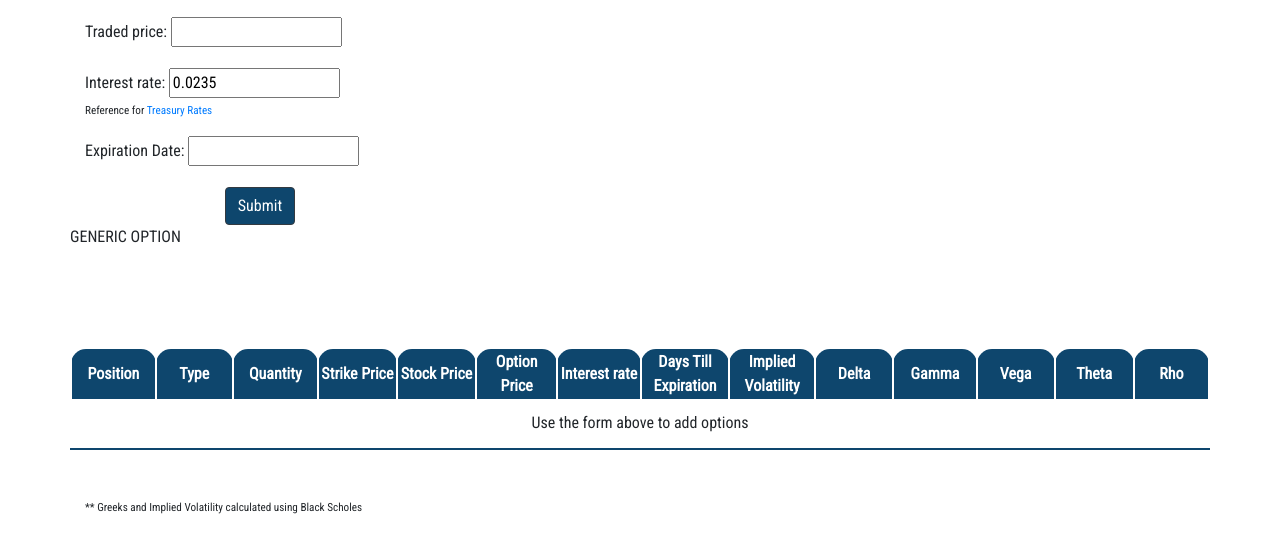
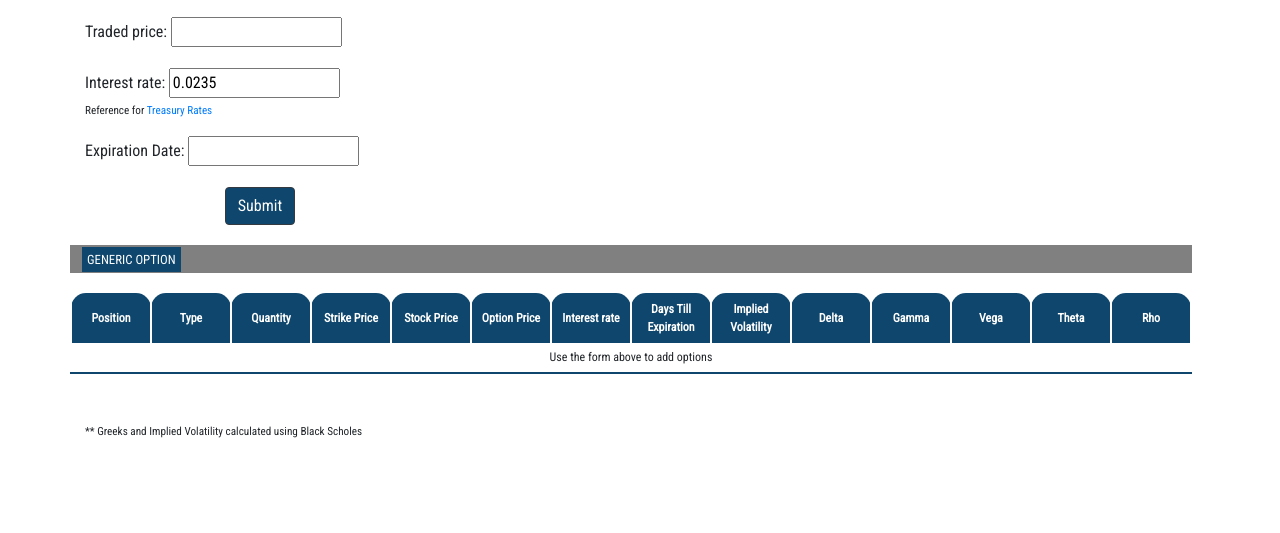
Before and after one commit to ytmimi/Option_Grapher, a Django app: page /options/ in a window 1280 px wide. Shown: the part 341-874 px from the top of the page. After the commit the page ends 779 px from the top, so only its background shows below. Run offline with Django 3.2, Linux system fonts and the light colour scheme; data that the repository does not hold is empty; some libraries are stand-ins or nearby versions.

Commit message:
Update CSS

```diff
--- a/mysite/options/static/css/option_master.css
+++ b/mysite/options/static/css/option_master.css
@@ -33,7 +33,6 @@ form p {
 	background-color: #396787;
 }
 
-
 .errorlist{
 	padding-left: 0;
 	margin-bottom: 0;
@@ -47,23 +46,27 @@ form p {
 }
 
 #greeks{
+	font-size: 75%;
 	margin: auto;
 	margin-bottom: 50px;
-	margin-top: 100px;
+	margin-top: 20px;
 	border-spacing:10px;
 
 }
 
 td, th {
-	height: 50px;
-	width:100px;
 	text-align: center;
 	border-collapse: separate;
-    border-spacing: 15px;
+  border-spacing: 15px;
+}
+.chart-title{
+	margin-top: 40px;
+	text-align: center;
 }
 
-
-th{
+.Option-header{
+	height: 50px;
+	width:80px;
 	background-color: #0E466D;
 	color: white;
 	border-top-right-radius: 15px;
@@ -72,8 +75,9 @@ th{
 	border-left: 2px solid white;
 }
 
-
-td{
+.Option-data{
+	height: 30px;
+	width:100px;
 	border-right:2px solid white;
 	border-left: 2px solid white;
 	border-bottom: 2px solid #0E466D;
@@ -83,3 +87,29 @@ td{
 	font-size: .7em;
 	display:block;
 }
+
+.data-table{
+	margin-top: 20px;
+}
+
+.data-table-headers{
+	background-color: grey;
+	padding: 2px;
+}
+
+.ticker-tab{
+	font-size: 80%;
+	heigt: 30px;
+	padding:5px;
+	background-color: #0E466D;
+	color: white;
+	margin-left: 10px;
+	display: inline;
+}
+.data-row{
+	font-size: 80%;
+}
+.custom-btn{
+	font-size: 50%;
+	margin-bottom: 3px;
+}
```
